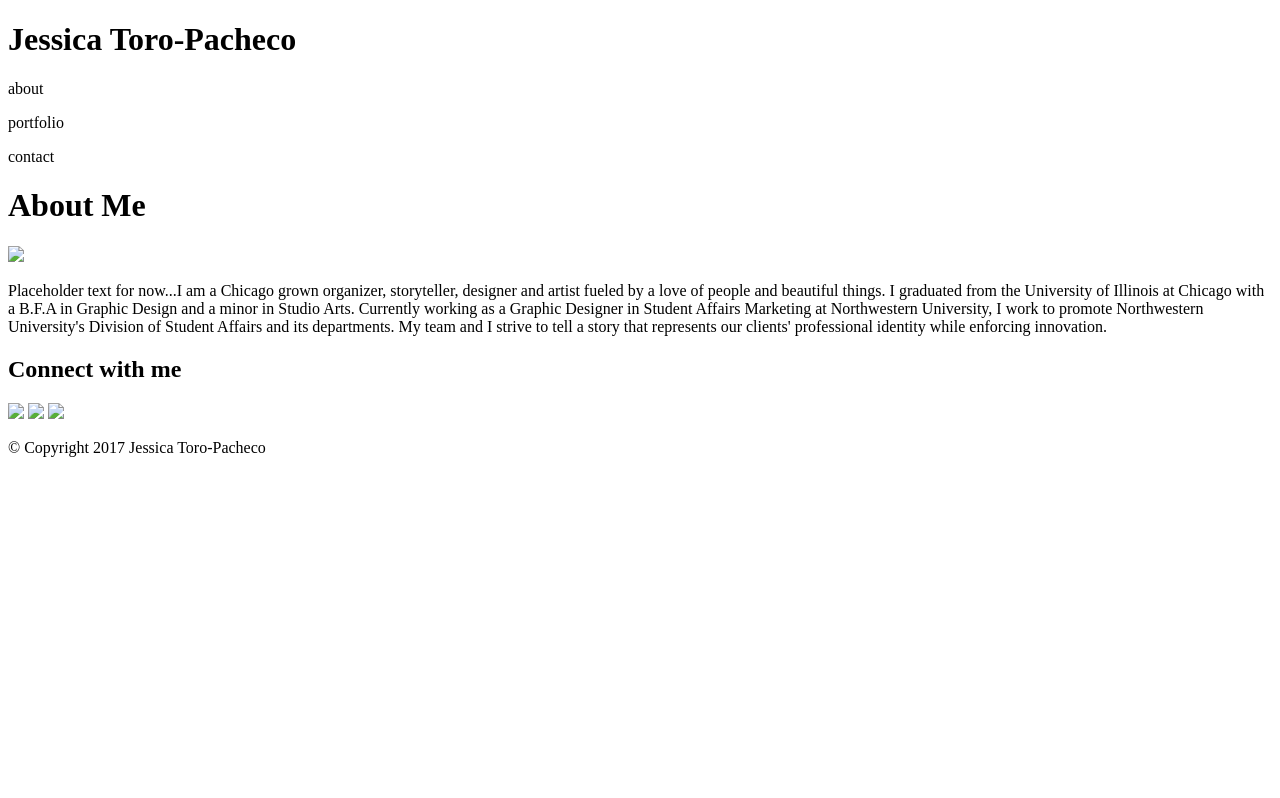
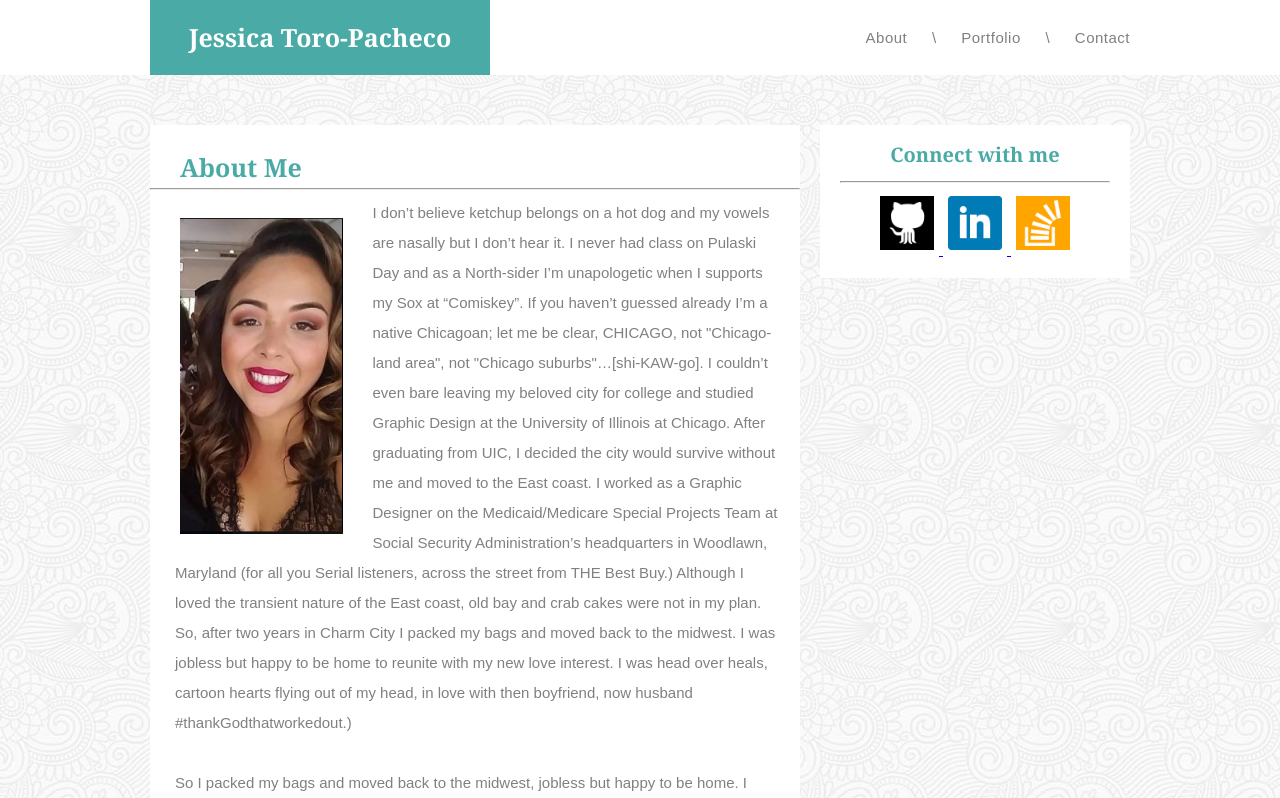
Before and after one commit to jessicatoro2/Basic-Portfolio, a plain HTML site: page index.html in a window 1280 px wide. Shown: the top 798 px of the page. Drawn offline with Linux system fonts and the light colour scheme.

Commit message:
first try still need body of contact.html and portfolio.html

```diff
--- a/assets/css/style.css
+++ b/assets/css/style.css
@@ -0,0 +1,135 @@
+body {
+	margin: 0;
+	padding: 0;
+	background-image: url(../images/symphony.png);
+	min-height: 1000px;
+}
+
+#name {
+	background: #4aaaa5;
+	text-align: center;
+	font-family: "Georgia", Times, "Times New Roman", serif;
+	font-size: 25px;
+	font-weight: bold;
+	width: 290px;
+	color: white;
+	margin-left: 150px;
+	padding: 25px;
+	float:left;
+	position: relative;
+
+}
+
+#nav-bar {
+	background: white;
+	width: 100%;
+	height: 75px;
+}
+
+nav {
+	background: white;
+	text-align: right;
+	font-family: "Arial", "Helvetica Neue", Helvetica, "san serif";
+	font-size: 15px;
+	width: 33.3%;
+	color: gray;
+	margin-right: 150px;
+	padding-top: 30px;
+	float:right;
+	position: relative;
+	word-spacing: 20px;
+	letter-spacing: .5px;
+
+
+}
+
+.section {
+	margin-top: 50px;
+	clear: both;
+	background: white;
+	margin-left: 150px;
+	float: left;
+	width: 650px;
+}
+
+.title {
+	padding-top: 30px;
+	padding-bottom: 0px;
+	padding-left: 30px;
+	font-family: "Georgia", Times, "Times New Roman", serif;
+	font-size: 25px;
+	font-weight: bold;
+	color: #4aaaa5;
+
+}
+
+h2 {
+	padding-top: 0px;
+	padding-bottom: 8px;
+	padding-left: 0px;
+	font-family: "Georgia", Times, "Times New Roman", serif;
+	font-size: 20px;
+	font-weight: bold;
+	color: #4aaaa5;
+}
+
+hr {
+	width:
+}
+#profilepic {
+	width: 25%;
+	float: left;
+	padding-left: 30px;
+	padding-top: 20px;
+	padding-right: 30px;
+	padding-bottom: 10px;
+	float: left;
+
+}
+
+img {
+	width: 20%;
+	padding: 5px;
+
+}
+
+#bodytext {
+	font-family: "Arial", "Helvetica Neue", Helvetica, "san serif";
+	font-size: 15px;
+	line-height: 30px;
+	color: gray;
+	padding-right: 20px;
+	padding-left: 25px;
+	padding-bottom: 30px;
+
+
+
+}
+#aside {
+	margin-top: 50px;
+	width: 270px;
+	background: white;
+	text-align: center;
+	color: gray;
+	float: right;
+	margin-right: 150px;
+	padding: 20px;
+
+	}
+
+#footer{
+	position: relative;
+	clear: both;
+	background: gray;
+	width: 100%;
+	float: right;
+	text-align: center;
+	margin-top: 30px;
+	padding: 40px;
+	color: #e8e8e8;
+	font-family: "Arial", "Helvetica Neue", Helvetica, "san serif";
+	font-size: 10px;
+	border-top: 8px solid #4aaaa5;
+
+
+}
--- a/index.html
+++ b/index.html
@@ -3,44 +3,65 @@
 <head>
 	<meta charset="UTF-8">
 	<title>Jessica Toro's Portfolio</title>
-
+	<link rel="stylesheet" type="text/css" href="assets/css/reset.css">
+	<link rel="stylesheet" type="text/css" href="assets/css/style.css">
 </head>
 
 <body>
 
 	<!--this is the teal name box-->
+	<div id="name">
  		<header>
  			<h1>Jessica Toro-Pacheco</h1>
  		</header>
+ 	</div>
 
 	<!--this is the nav bar-->
+	<div id="nav-bar">
 		<nav>
-		<div id="nav-bar">
-			<p>about</p>
-			<p>portfolio</p>
-			<p>contact</p>
+		<p> About \ Portfolio \ Contact</p>
+		</nav>
 	</div>
-	</nav>
+
+	<div id="container">
+		<!--this is the about me section -->
+		<div class="section">
+			<h2 class="title">About Me</h2>
+			<hr>
+			<img id="profilepic" src="assets/images/me.jpeg">
+			<p id="bodytext"> I don’t believe ketchup belongs on a hot dog and my vowels are nasally but I don’t hear it. I never had class on Pulaski Day and as a North-sider I’m unapologetic when I supports my Sox at “Comiskey”. If you haven’t guessed already I’m a native Chicagoan; let me be clear, CHICAGO, not "Chicago-land area", not "Chicago suburbs"…[shi-KAW-go]. I couldn’t even bare leaving my beloved city for college and studied Graphic Design at the University of Illinois at Chicago. After graduating from UIC, I decided the city would survive without me and moved to the East coast. I worked as a Graphic Designer on the Medicaid/Medicare Special Projects Team at Social Security Administration’s headquarters in Woodlawn, Maryland (for all you Serial listeners, across the street from THE Best Buy.) Although I loved the transient nature of the East coast, old bay and crab cakes were not in my plan. So, after two years in Charm City I packed my bags and moved back to the midwest. I was jobless but happy to be home to reunite with my new love interest. I was head over heals,  cartoon hearts flying out of my head, in love with then boyfriend, now husband &#35;thankGodthatworkedout.) <br>
+
+			<br> So I packed my bags and moved back to the midwest, jobless but happy to be home. I received an offer letter from Northwestern University on my birthday December 18, 2012 and began working for Student Affairs Marketing January 2013. I am currently Assistant Director of Student Affairs Marketing and I love spending my days watching student develop and gain a passion for their craft. In my free time, I enjoy getting over dressed and acting like a foodie, dancing salsa with my husband, and spending way too much money and time buying make-up and watching YouTube tutorials.
+
+		</div>
+
+		<!--social media side bar-->
+	<div id="aside">
+			<h2>Connect with me</h2>
+			<hr>
+			<!--github-->
+			<a href="https://github.com/jessicatoro2">
+				<img src="assets/images/github.png">
+			</a>
 
 
-	<!--this is the about me section -->
-	<h1>About Me</h1>
-	<img src="me.jpeg">
-	<p> Placeholder text for now...I am a Chicago grown organizer, storyteller, designer and artist fueled by a love of people and beautiful things. I graduated from the University of Illinois at Chicago with a B.F.A in Graphic Design and a minor in Studio Arts. Currently working as a Graphic Designer in Student Affairs Marketing at Northwestern University, I work to promote Northwestern University's Division of Student Affairs and its departments. My team and I strive to tell a story that represents our clients' professional identity while enforcing innovation.
+			<!--linkedin-->
+			<a href="https://www.linkedin.com/in/jessica-toro-pacheco-72504923/">
+				<img src="assets/images/linkedin.png">
+			</a>
 
-	<!--social media side bar-->
-	<h2>Connect with me</h2>
-	<img src="github.jpeg">
-	<img src="linkedin.png">
-	<img src="stackoverflow.png">
-
+			<!--stackoverflow-->
+			<a href="https://meta.stackoverflow.com/users/8268229/jessicatoro">
+				<img src="assets/images/stackoverflow.png">
+			</a>
+	</div>
 	<!--this is the footer info-->
+	<div id="footer">
 		<footer>
-		<p>
-			© Copyright 2017 Jessica Toro-Pacheco
+			<p>© Copyright 2017 Jessica Toro-Pacheco
 			</p>
 		</footer>
-
+	</div>
 
 </body>
 </html>
```
Also changed, not shown: contact.html (+37 -18 lines), portfolio.html (+47 -20 lines), assets/images/symphony.png (added), 2 other files. Lines whose indentation alone changed are shown as unchanged.
